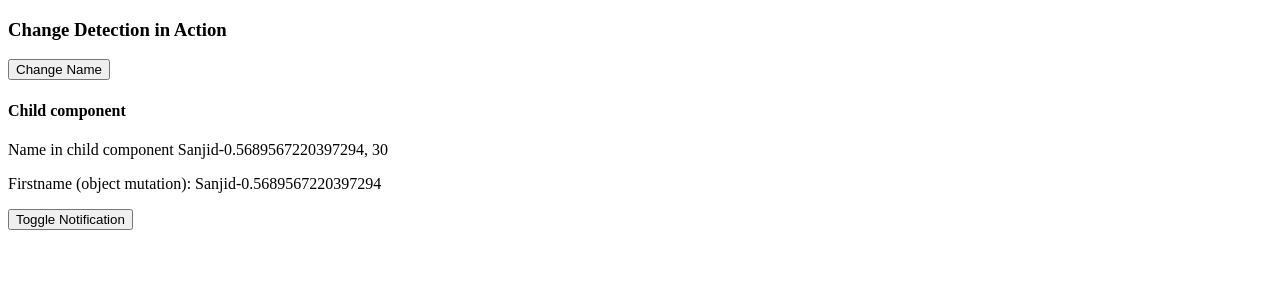
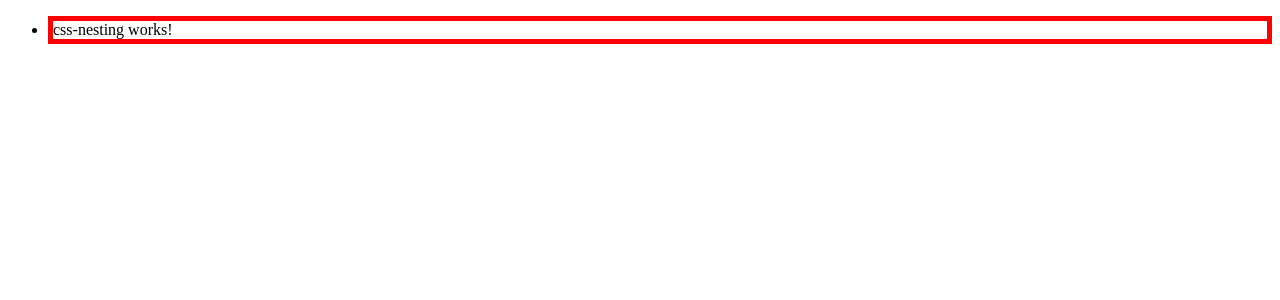
Before and after one commit to SanjidHaque/angular-template-component-playground, an Angular app: page / in a window 1280 px wide. Shown: the top 300 px of the page. Built offline with nearby package versions, Linux system fonts and the light colour scheme.

Commit message:
Add css nesting component

```diff
--- a/angular.json
+++ b/angular.json
@@ -120,5 +120,8 @@
         }
       }
     }
+  },
+  "cli": {
+    "analytics": false
   }
 }
--- a/src/app/app.component.html
+++ b/src/app/app.component.html
@@ -2,4 +2,5 @@
 <!--<app-pipes></app-pipes>-->
 <!--<app-content-projection></app-content-projection>-->
 <!--<app-lifecycle-hooks></app-lifecycle-hooks>-->
-<app-change-detection></app-change-detection>
+<!--<app-change-detection></app-change-detection>-->
+<app-css-nesting></app-css-nesting>
--- a/src/app/app.component.ts
+++ b/src/app/app.component.ts
@@ -7,6 +7,6 @@ import {ChangeDetectionStrategy, Component} from '@angular/core';
     standalone: false,
     changeDetection: ChangeDetectionStrategy.Default
 })
+
 export class AppComponent {
-
 }
--- a/src/app/app.module.ts
+++ b/src/app/app.module.ts
@@ -11,6 +11,7 @@ import { LifecycleHooksComponent } from './lifecycle-hooks/lifecycle-hooks.compo
 import { ChangeDetectionComponent } from './change-detection/change-detection.component';
 import { ChildOneComponent } from './change-detection/child-one.component';
 import {FormsModule} from "@angular/forms";
+import {CssNestingComponent} from "./css-nesting/css-nesting.component";
 
 @NgModule({
   declarations: [
@@ -21,7 +22,8 @@ import {FormsModule} from "@angular/forms";
     CustomCardComponent,
     LifecycleHooksComponent,
     ChangeDetectionComponent,
-    ChildOneComponent
+    ChildOneComponent,
+    CssNestingComponent
   ],
   imports: [
     BrowserModule,
--- /dev/null
+++ b/src/app/css-nesting/css-nesting.component.html
@@ -0,0 +1,5 @@
+<ul>
+  <li>
+    <p>css-nesting works!</p>
+  </li>
+</ul>
--- /dev/null
+++ b/src/app/css-nesting/css-nesting.component.ts
@@ -0,0 +1,21 @@
+import { Component } from '@angular/core';
+
+@Component({
+  selector: 'app-css-nesting',
+  standalone: false,
+  templateUrl: './css-nesting.component.html',
+  styles: `
+    ul {
+      li {
+        p {
+          border: 5px solid red;
+        }
+      }
+    }
+  `,
+  // styleUrls: ['./css-nesting.component.scss']
+})
+
+export class CssNestingComponent {
+
+}
--- a/src/app/custom-transformation.pipe.ts
+++ b/src/app/custom-transformation.pipe.ts
@@ -5,6 +5,7 @@ import { Pipe, PipeTransform } from '@angular/core';
   standalone: false,
   pure: true
 })
+
 export class OrderTransformationPipe implements PipeTransform {
   transform(customer: string, orders: any[], invoices: string[]): unknown {
     console.log('orderTransformationPipe() triggered!');
```
Also changed, not shown: src/app/css-nesting/css-nesting.component.scss (added), 1 other file (tests, documents, lock files or other folders).
